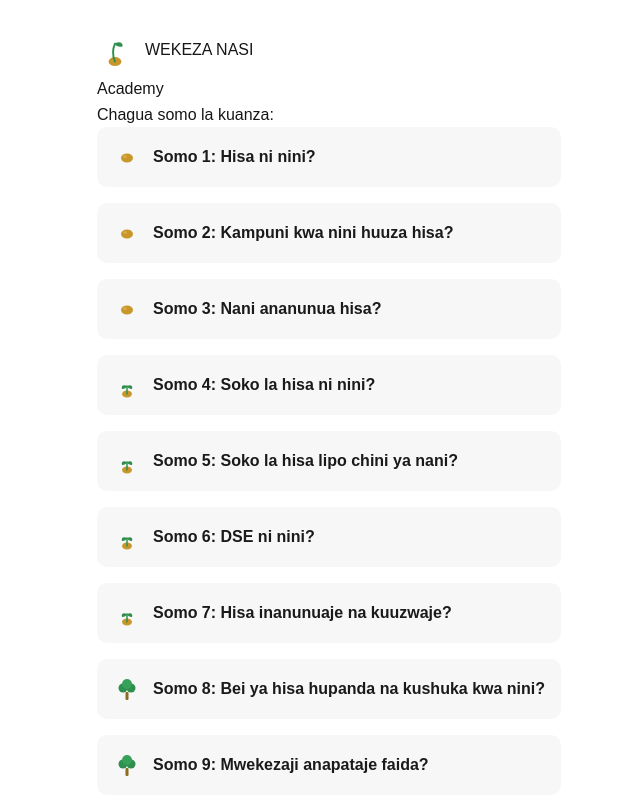
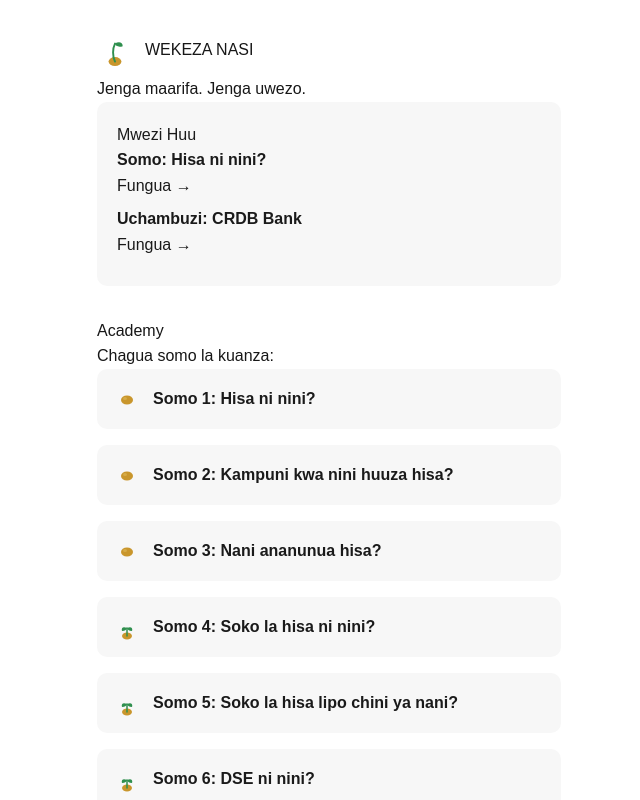
Before and after one commit to sadikiabubakari698-crypto/wekeza_nasi, a Next.js app in the folder wekeza-nasi-app/: page / in a window 1280 px wide. Shown: the top 800 px of the page, without its empty margins (311-951 px from the left). Built offline with nearby package versions, Linux system fonts and the light colour scheme.

Commit message:
Integrate Content Engine with Home Screen - Kinachoendelea Sasa and Mwezi Huu sections

```diff
--- a/wekeza-nasi-app/app/page.js
+++ b/wekeza-nasi-app/app/page.js
@@ -1,3 +1,5 @@
+import { getTimelyContent, getPlannedContent } from "../lib/content-engine";
+
 export default function Home() {
   const link = { display: "flex", alignItems: "center", gap: "0.75rem", padding: "1rem", background: "#f7f7f7", borderRadius: "10px", marginBottom: "1rem", color: "#1a1a1a", textDecoration: "none", fontWeight: "bold" };
   const lessons = [
@@ -18,15 +20,44 @@ export default function Home() {
     { href: "/somo15", title: "Somo 15: Soko la Tanzania linafanyaje kazi?", icon: "mti-mkubwa" },
     { href: "/somo16", title: "Somo 16: Kuanza kuchambua kampuni", icon: "taji" },
   ];
+
+  const timely = getTimelyContent();
+  const planned = getPlannedContent();
+
   return (
     <main style={{ padding: "2rem", maxWidth: "600px", margin: "0 auto", fontFamily: "sans-serif", lineHeight: 1.6 }}>
       <div style={{ display: "flex", alignItems: "center", gap: "0.75rem", marginBottom: "0.5rem" }}>
         <img src="/icons/chipukizi.svg" alt="" width="36" height="36" />
         <h1 style={{ margin: 0 }}>WEKEZA NASI</h1>
       </div>
-      <h2>Academy</h2>
+      <p>Jenga maarifa. Jenga uwezo.</p>
+
+      {timely.length > 0 && (
+        <div className="risk-box">
+          <h3>Kinachoendelea Sasa</h3>
+          {timely.map((item) => (
+            <div key={item.id} style={{ marginBottom: "0.5rem" }}>
+              <p style={{ fontWeight: "bold", margin: 0 }}>{item.title}</p>
+              <a href={`/habari/${item.id}`}>Soma uchambuzi &rarr;</a>
+            </div>
+          ))}
+        </div>
+      )}
+
+      {planned.length > 0 && (
+        <div className="lesson-box">
+          <h3>Mwezi Huu</h3>
+          {planned.map((item) => (
+            <div key={item.id} style={{ marginBottom: "0.5rem" }}>
+              <p style={{ fontWeight: "bold", margin: 0 }}>{item.title}</p>
+              <a href={item.link}>Fungua &rarr;</a>
+            </div>
+          ))}
+        </div>
+      )}
+
+      <h2 style={{ marginTop: "2rem" }}>Academy</h2>
       <p>Chagua somo la kuanza:</p>
-
       {lessons.map((l) => (
         <a key={l.href} href={l.href} style={link}>
           <img src={`/icons/${l.icon}.svg`} alt="" width="28" height="28" />
@@ -34,16 +65,17 @@ export default function Home() {
         </a>
       ))}
 
-      <h2 style={{ marginTop: "2rem" }}>Rasilimali</h2>
-      <a href="/madalali" style={link}>Jinsi ya Kuchagua Broker</a>
-      <a href="/tahadhari" style={link}>Tahadhari za Utapeli wa Uwekezaji</a>
-
       <h2 style={{ marginTop: "2rem" }}>Uchambuzi wa Kampuni</h2>
       <a href="/kampuni/crdb" style={link}>CRDB Bank Plc</a>
       <a href="/kampuni/nmb" style={link}>NMB Bank Plc</a>
       <a href="/kampuni/tbl" style={link}>Tanzania Breweries Plc (TBL)</a>
       <a href="/kampuni/vodacom" style={link}>Vodacom Tanzania Plc</a>
       <a href="/kampuni/tcc" style={link}>Tanzania Cigarette Company (TCC)</a>
+
+      <h2 style={{ marginTop: "2rem" }}>Rasilimali</h2>
+      <a href="/madalali" style={link}>Jinsi ya Kuchagua Broker</a>
+      <a href="/tahadhari" style={link}>Tahadhari za Utapeli wa Uwekezaji</a>
+      <a href="/soko" style={link}>Soko - Uchambuzi wa Matukio</a>
     </main>
   );
 }
```
